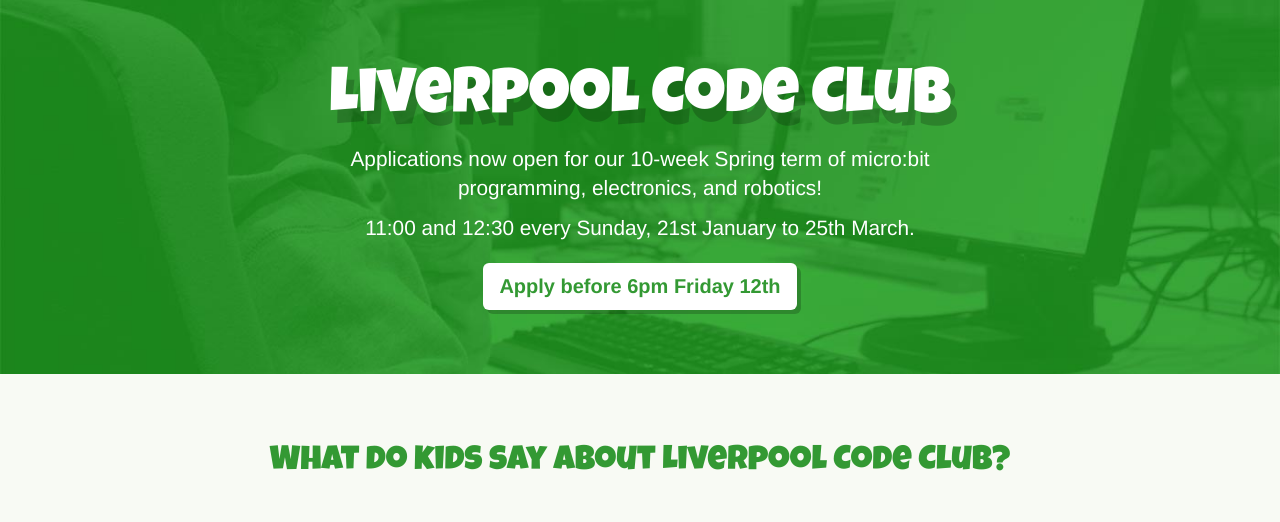
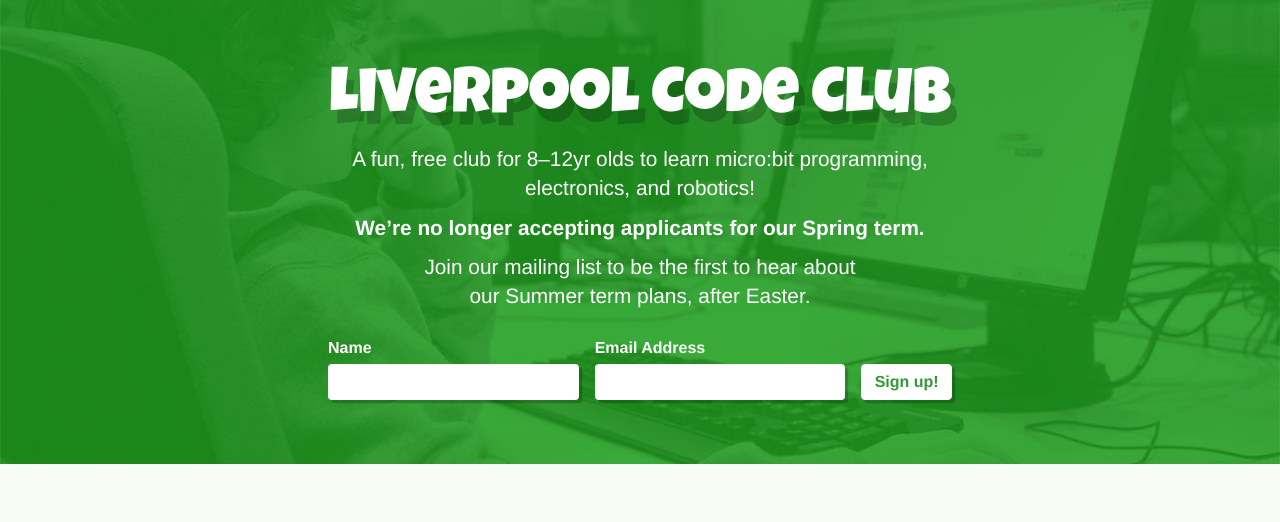
Before and after one commit to liverpoolcodeclub/liverpoolcodeclub.github.io, a Jekyll site: the page built from index.html, in a window 1280 px wide. Shown: the top 522 px of the page. Built offline with Jekyll 4.4.1, drawn with Linux system fonts in a browser that asks for light colours; grey boxes are pictures that could not be loaded.

Commit message:
Spring 2018 applications now closed

```diff
--- a/_sass/_home.scss
+++ b/_sass/_home.scss
@@ -23,12 +23,48 @@
     font-weight: bold;
     margin-top: 0.5em;
     box-shadow: 0.2em 0.2em 0 rgba(#000, 0.2);
+    border-color: #fff;
+
+    &:focus {
+      border: 3px solid $color-yellow;
+      padding: ($padding-base-vertical - 2px) ($padding-base-horizontal - 2px);
+    }
+  }
+
+  .btn-lg {
+    &:focus {
+      padding: ($padding-large-vertical - 2px) ($padding-large-horizontal - 2px);
+    }
+  }
+  .btn-sm {
+    &:focus {
+      padding: ($padding-small-vertical - 2px) ($padding-small-horizontal - 2px);
+    }
+  }
+  .btn-xs {
+    &:focus {
+      padding: ($padding-xs-vertical - 2px) ($padding-xs-horizontal - 2px);
+    }
+  }
+
+  form {
+    text-align: left;
+    margin: 0 auto;
+    max-width: 40em;
+
+    label {
+        text-shadow: none;
+    }
+  }
+
+  .form-control {
+    box-shadow: 0.2em 0.2em 0 rgba(#000, 0.2);
     border: none;
+    @include transition(none);
 
-    // &:hover, &:focus {
-    //   transform: translate(0, -0.1em);
-    //   box-shadow: 0.3em 0.4em 0 rgba(#000, 0.1);
-    // }
+    &:focus {
+        border: 3px solid $color-yellow;
+    }
   }
 
   @media (min-width: $screen-sm-min) {
--- a/_sass/_settings.scss
+++ b/_sass/_settings.scss
@@ -1,6 +1,7 @@
 $color-codeclub-green: #393;
 $color-codeclub-lightgreen: #d3e8d0;
 $color-codeclub-palegreen: #f8faf4;
+$color-yellow: #ffbd00;
 
 $narrow-gutter: 16px;
 
--- a/index.html
+++ b/index.html
@@ -6,9 +6,24 @@
 <div class="home-hero">
     <div class="container">
         <h1>Liverpool Code&nbsp;Club</h1>
-        <p>Applications now open for our 10-week Spring term of micro:bit programming, electronics, and robotics!</p>
-        <p>11:00 and 12:30 every Sunday, 21st January to 25th March.</p>
-        <a href="https://docs.google.com/forms/d/e/1FAIpQLSeKb7ZjNNGXQeJGXrmloPeDo2jmVDDPJOW-0D57lm-UuaJX7g/viewform" class="btn btn-lg">Apply before 6pm Friday 12th</a>
+        <p>A fun, free club for 8–12yr olds to learn micro:bit programming, electronics, and robotics!</p>
+        <p><strong>We’re no longer accepting applicants for our Spring term.</strong></p>
+        <p style="max-width: 22em">Join our mailing list to be the first to hear about our Summer term plans, after Easter.</p>
+        <form class="newsletter-signup__inputs" action="//twitter.us12.list-manage.com/subscribe/post?u=d6be98165294a95b5a828956f&amp;id=f7fcdbf312" method="post" name="mc-embedded-subscribe-form" novalidate>
+            <div class="newsletter-signup__name">
+                <label for="mce-1-NAME">Name</label>
+                <input type="text" value="" name="NAME" id="mce-1-NAME" class="form-control">
+            </div>
+            <div class="newsletter-signup__email">
+                <label for="mce-1-EMAIL">Email Address</label>
+                <input type="email" value="" name="EMAIL" id="mce-1-EMAIL" class="form-control">
+            </div>
+            <div class="newsletter-signup__submit">
+                <div style="position: absolute; left: -5000px;"><input type="text" name="b_d6be98165294a95b5a828956f_f7fcdbf312" tabindex="-1" value=""></div>
+                <input type="hidden" value="website" name="SOURCE" id="mce-1-SOURCE">
+                <input type="submit" value="Sign up!" name="subscribe" class="btn btn-primary">
+            </div>
+        </form>
     </div>
 </div>
 
```
